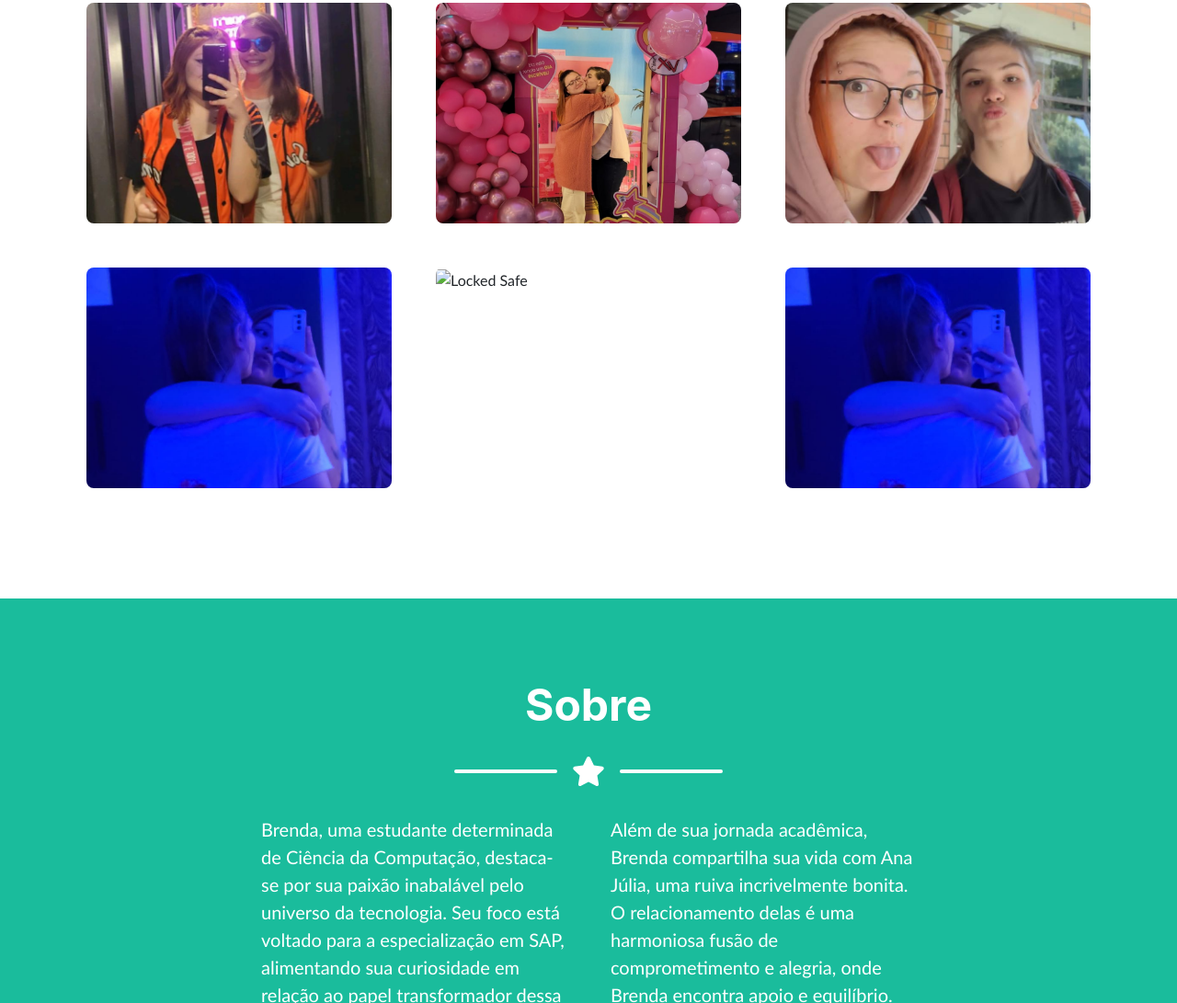
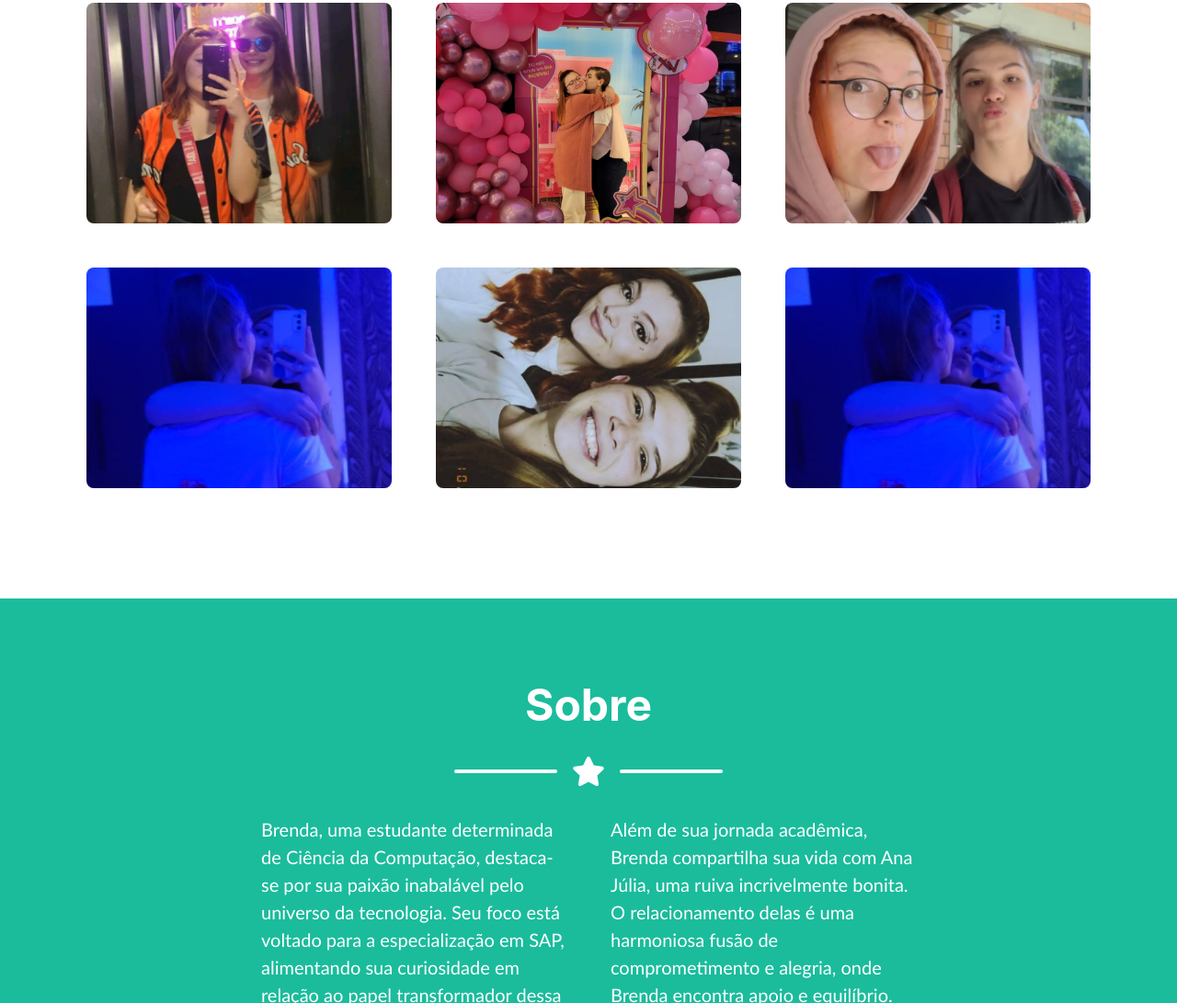
Before and after one commit to LopesBrendinha/LopesBrendinha, a plain HTML site: page index.html in a window 1280 px wide. Shown: the part 996-2087 px from the top of the page at 92% size. Drawn offline with nearby package versions, Linux system fonts and the light colour scheme; files whose address does not match are found by name; a web font is replaced by a local one.

Commit message:
Update index.html

```diff
--- a/index.html
+++ b/index.html
@@ -92,7 +92,7 @@
                         <div class="portfolio-item mx-auto" data-toggle="modal" data-target="#portfolioModal4">
                             <div class="portfolio-item-caption d-flex align-items-center justify-content-center h-100 w-100">
                                 <div class="portfolio-item-caption-content text-center text-white"><i class="fas fa-plus fa-3x"></i></div>
-                            </div><img class="img-fluid" src="assets/img/portfolio/WhatsApp Image 2023-12-20 at 15.29.23 (1).jpeg" alt="Locked Safe"/>
+                            </div><img class="img-fluid" src="asserts/img/portfolio/WhatsApp%20Image%202023-12-20%20at%2015.29.23%20(3).jpeg" alt="Locked Safe"/>
                         </div>
                     </div>
                     <div class="col-md-6 col-lg-4 mb-5">
```
